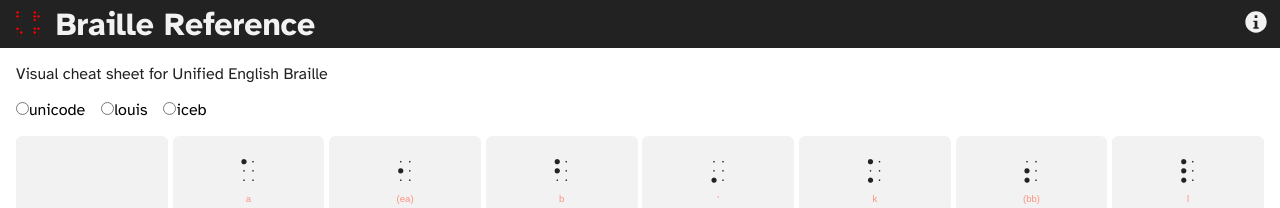
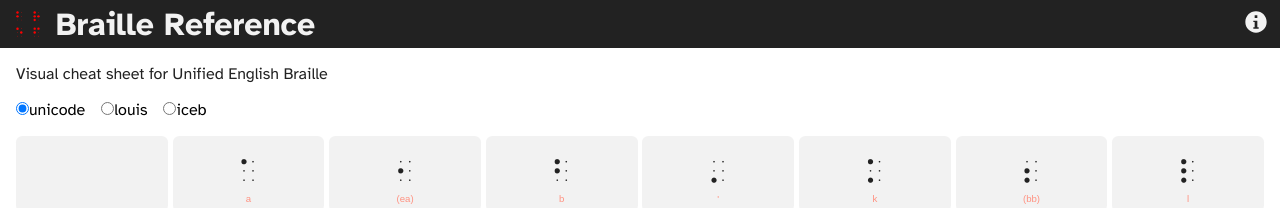
Before and after one commit to mbdeaton/bref, a React (Create React App) app: page / in a window 1280 px wide. Shown: the top 208 px of the page. Built offline with nearby package versions, Linux system fonts and the light colour scheme.

Commit message:
Make init radio visible and minimize state

```diff
--- a/src/App.js
+++ b/src/App.js
@@ -6,10 +6,10 @@ import orderings from "./orderings.json";
 import "./App.css";
 
 function App() {
-  const [displayOrder, setDisplayOrder] = useState(orderings["unicode"]);
+  const [displayOrder, setDisplayOrder] = useState("unicode");
 
   function handleChange(event) {
-    setDisplayOrder(orderings[event.target.value]);
+    setDisplayOrder(event.target.value);
   }
 
   return (
@@ -22,6 +22,7 @@ function App() {
         className="radio-group"
         handleChange={handleChange}
         names={Object.keys(orderings)}
+        displayOrder={displayOrder}
       />
       <RefTable displayOrder={displayOrder} />
     </div>
--- a/src/RadioGroup.js
+++ b/src/RadioGroup.js
@@ -1,9 +1,14 @@
-function RadioGroup({ names, handleChange, ...props }) {
+function RadioGroup({ names, handleChange, displayOrder, ...props }) {
   return (
     <form onChange={handleChange} {...props}>
       {names.map((name) => (
         <label key={name}>
-          <input type="radio" name="display" value={name} />
+          <input
+            type="radio"
+            name="display"
+            value={name}
+            checked={name === displayOrder}
+          />
           <span>{name}</span>
         </label>
       ))}
--- a/src/RefTable.js
+++ b/src/RefTable.js
@@ -1,4 +1,5 @@
 import br from "./braille";
+import orderings from "./orderings.json";
 import RefCell from "./RefCell";
 import "./RefTable.css";
 
@@ -9,14 +10,16 @@ function RefTable({ displayOrder }) {
     // }
   }
 
+  const cellOrder = orderings[displayOrder];
+
   return (
     <div
       className="ref-table"
       style={{
-        gridTemplateColumns: `repeat(${displayOrder.ncol}, minmax(0, 1fr))`,
+        gridTemplateColumns: `repeat(${cellOrder.ncol}, minmax(0, 1fr))`,
       }}
     >
-      {displayOrder.seq.map((codepoint, i) => (
+      {cellOrder.seq.map((codepoint, i) => (
         <RefCell
           key={codepoint ?? 100 + i} /* index null cells > 100 */
           i={i}
```
